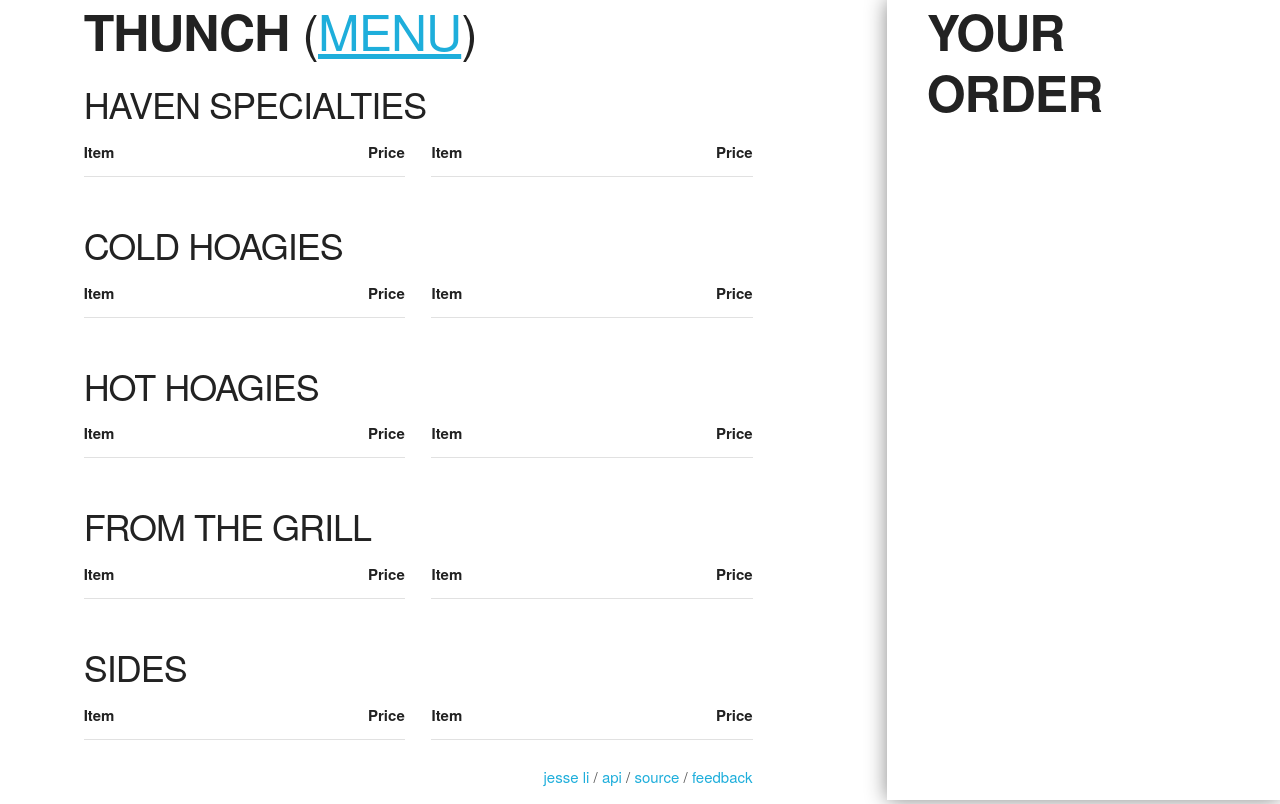
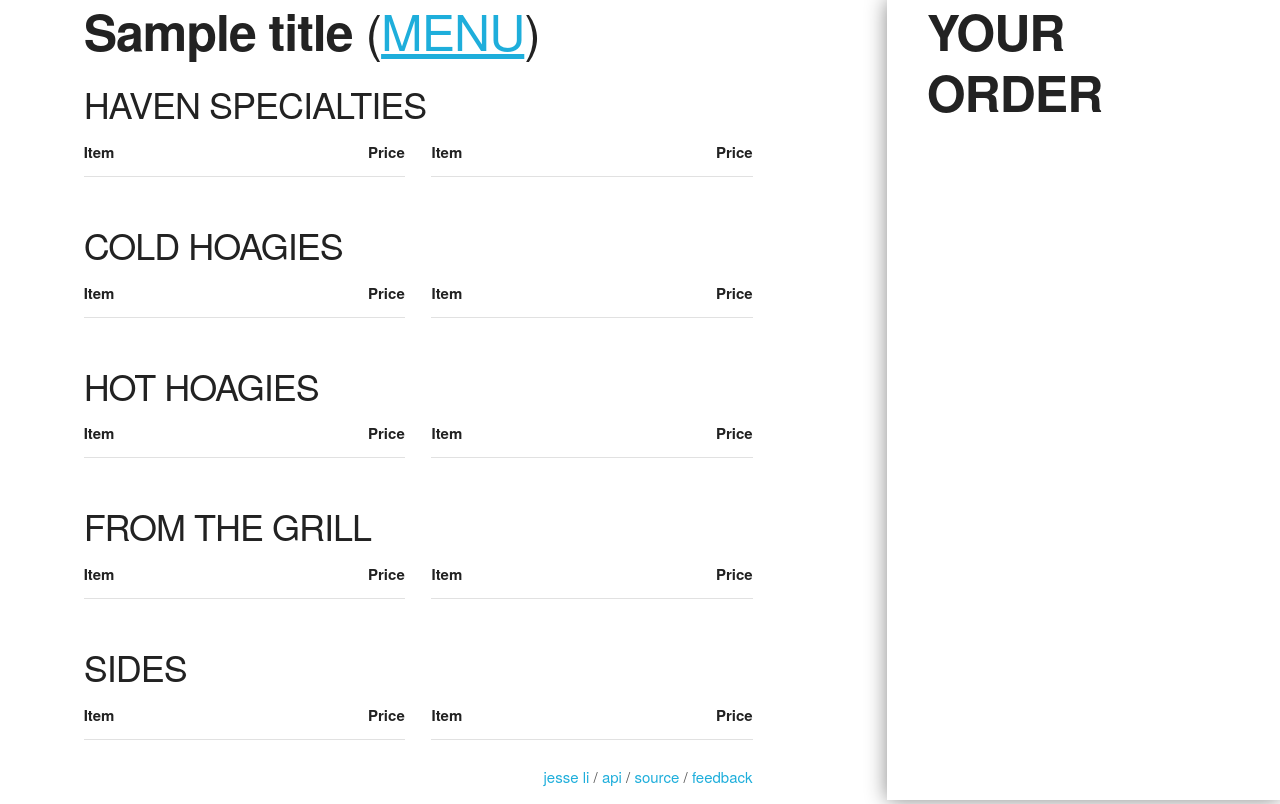
Before and after one commit to veggiedefender/sandwich, a Flask app: template app/templates/index.html in a window 1280 px wide. Run offline with Flask 2, Linux system fonts and the light colour scheme; the template is opened without the code that fills it: most values are stand-ins (such as "Sample title", 1, 10 or a date in 2020); lists and menus that the app fills with data are empty; parts of the project's set-up code (start-up, migrations or seed data) failed here and were passed over; some libraries are stand-ins or nearby versions.

Commit message:
prepare title for customization

```diff
--- a/app/templates/index.html
+++ b/app/templates/index.html
@@ -1 +1 @@
-<!DOCTYPE html><html><head><title>order a sandwich</title><meta name="viewport" content="width=device-width,height=device-height,initial-scale=1,maximum-scale=1"/><link rel="stylesheet" href="https://fonts.googleapis.com/icon?family=Material+Icons&text=expand_more,clear"><script src="https://www.google.com/recaptcha/api.js" async defer="defer"></script><meta id="recaptcha-key" content="{{config['RECAPTCHA_PUBLIC_KEY']}}"><meta id="csrf" content="{{csrf_token()}}"><style>.loading-container{position:fixed;left:50%;top:50%;transform:translate(-50%,-50%)}.loading{border:5px solid #e6e6e6;border-top:5px solid #858585;border-radius:50%;width:50px;height:50px;animation:spin 2s linear infinite}@keyframes spin{0%{transform:rotate(0)}100%{transform:rotate(360deg)}}</style><link href="/static/css/main.13040ffb.css" rel="stylesheet"></head><body><div class="row"><div id="app"><noscript>If you can read this, you either disabled Javascript or your browser doesn't support it. In any case, check out the <a href="https://github.com/veggiedefender/sandwich/blob/master/api.md">API</a> which will let you place orders programmatically.</noscript><div class="loading-container"><div class="loading"></div></div></div></div><script type="text/javascript" src="/static/js/main.f6105fd4.js"></script></body></html>
+<!DOCTYPE html><html><head><title>{{title}}</title><meta name="viewport" content="width=device-width,height=device-height,initial-scale=1,maximum-scale=1"/><link rel="stylesheet" href="https://fonts.googleapis.com/icon?family=Material+Icons&text=expand_more,clear"><script src="https://www.google.com/recaptcha/api.js" async defer="defer"></script><meta id="recaptcha-key" content="{{config['RECAPTCHA_PUBLIC_KEY']}}"><meta id="csrf" content="{{csrf_token()}}"><style>.loading-container{position:fixed;left:50%;top:50%;transform:translate(-50%,-50%)}.loading{border:5px solid #e6e6e6;border-top:5px solid #858585;border-radius:50%;width:50px;height:50px;animation:spin 2s linear infinite}@keyframes spin{0%{transform:rotate(0)}100%{transform:rotate(360deg)}}</style><link href="/static/css/main.13040ffb.css" rel="stylesheet"></head><body><div class="row"><div id="app"><noscript>If you can read this, you either disabled Javascript or your browser doesn't support it. In any case, check out the <a href="https://github.com/veggiedefender/sandwich/blob/master/api.md">API</a> which will let you place orders programmatically.</noscript><div class="loading-container"><div class="loading"></div></div></div></div><script type="text/javascript" src="/static/js/main.e8012c07.js"></script></body></html>
--- a/app/views.py
+++ b/app/views.py
@@ -73,7 +73,7 @@ def submit():
 
 @app.route("/", methods=["GET", "POST"])
 def index():
-    response = Response(render_template("index.html"))
+    response = Response(render_template("index.html", title="THUNCH"))
 
     response.headers["Cache-Control"] = "no-cache, no-store, must-revalidate"
     response.headers["Pragma"] = "no-cache"
--- a/frontend/public/index.html
+++ b/frontend/public/index.html
@@ -1,7 +1,7 @@
 <!DOCTYPE html>
 <html>
   <head>
-    <title>order a sandwich</title>
+    <title>{{title}}</title>
     <meta name="viewport" content="width=device-width, height=device-height, initial-scale=1.0, maximum-scale=1.0" />
     <link rel="stylesheet" href="https://fonts.googleapis.com/icon?family=Material+Icons&text=expand_more,clear">
     <script src='https://www.google.com/recaptcha/api.js' async defer></script>
--- a/frontend/src/Menu/Menu.jsx
+++ b/frontend/src/Menu/Menu.jsx
@@ -57,7 +57,7 @@ var Menu = React.createClass({
         <div className="eight columns">
           <div className="container">
             <h1>
-              <b>THUNCH</b> (
+              <b>{document.title}</b> (
               <a href="http://www.hoagiehaven.com/menu.pdf" target="_blank">MENU</a>
               )
             </h1>
```
Also changed, not shown: app/static/js/main.e8012c07.js, 2 other files.
